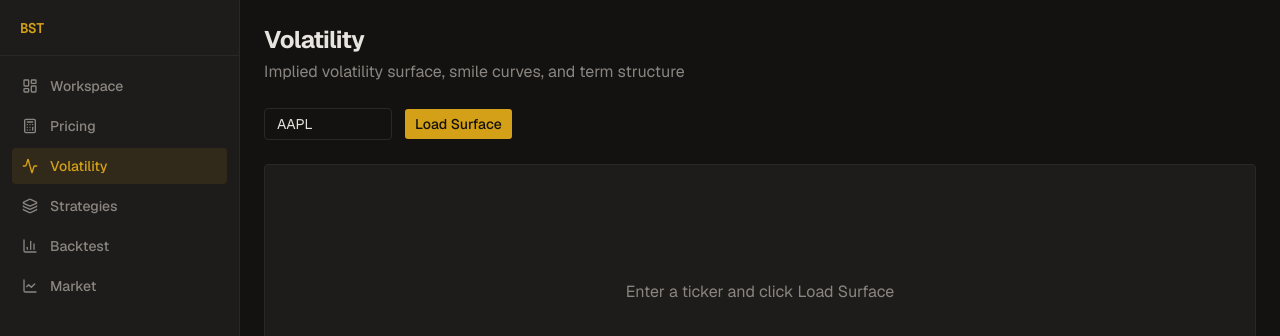
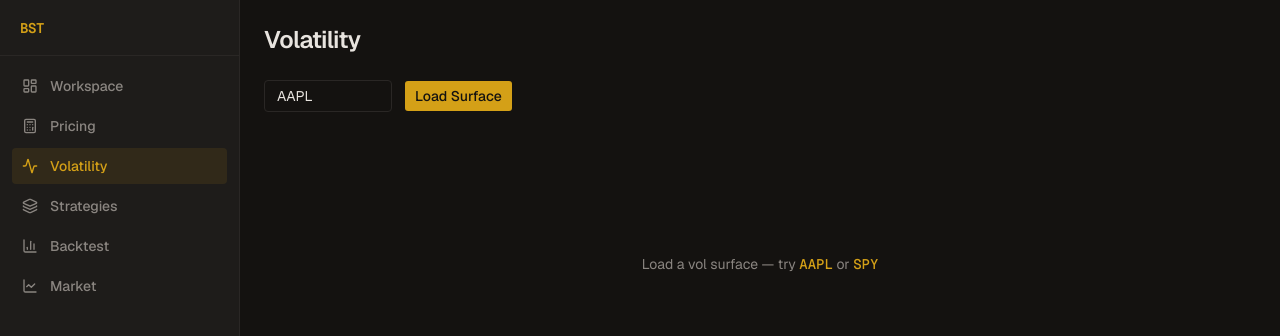
Before and after one commit to cwklurks/blackscholestrading, a Next.js app in the folder web/: page /volatility in a window 1280 px wide. Shown: the top 336 px of the page. Built offline with nearby package versions, Linux system fonts and the light colour scheme; no server answers.

Commit message:
feat: update volatility page - remove card scaffolding, guided empty state

```diff
--- a/web/src/app/volatility/page.tsx
+++ b/web/src/app/volatility/page.tsx
@@ -160,10 +160,12 @@ function LoadingSkeleton() {
 
 function EmptyState() {
   return (
-    <div className="flex h-64 items-center justify-center rounded-lg border border-border bg-surface">
-      <p className="text-text-secondary">
-        Enter a ticker and click Load Surface
-      </p>
+    <div className="flex h-64 items-center justify-center">
+      <div className="text-center">
+        <p className="text-sm text-muted-foreground">
+          Load a vol surface — try <span className="font-mono font-medium text-primary">AAPL</span> or <span className="font-mono font-medium text-primary">SPY</span>
+        </p>
+      </div>
     </div>
   );
 }
@@ -208,10 +210,7 @@ export default function VolatilityPage() {
     <div className="space-y-6">
       {/* Header */}
       <div>
-        <h1 className="text-2xl font-bold tracking-tight">Volatility</h1>
-        <p className="mt-1 text-text-secondary">
-          Implied volatility surface, smile curves, and term structure
-        </p>
+        <h1 className="text-2xl font-semibold tracking-tight">Volatility</h1>
       </div>
 
       {/* Ticker Input + Fetch */}
@@ -243,7 +242,7 @@ export default function VolatilityPage() {
 
           {/* 3D Volatility Surface */}
           {surfaceMatrix && (
-            <div className="rounded-lg border border-border bg-surface p-4">
+            <div className="border-b border-border pb-6">
               <SurfaceChart
                 strikes={surfaceMatrix.strikes}
                 expiries={surfaceMatrix.expiries}
@@ -255,7 +254,7 @@ export default function VolatilityPage() {
 
           {/* Smile Curves */}
           {data.smile_data && Object.keys(data.smile_data).length > 0 && (
-            <div className="rounded-lg border border-border bg-surface p-4">
+            <div>
               <SmileChart smileData={data.smile_data} />
             </div>
           )}
```
